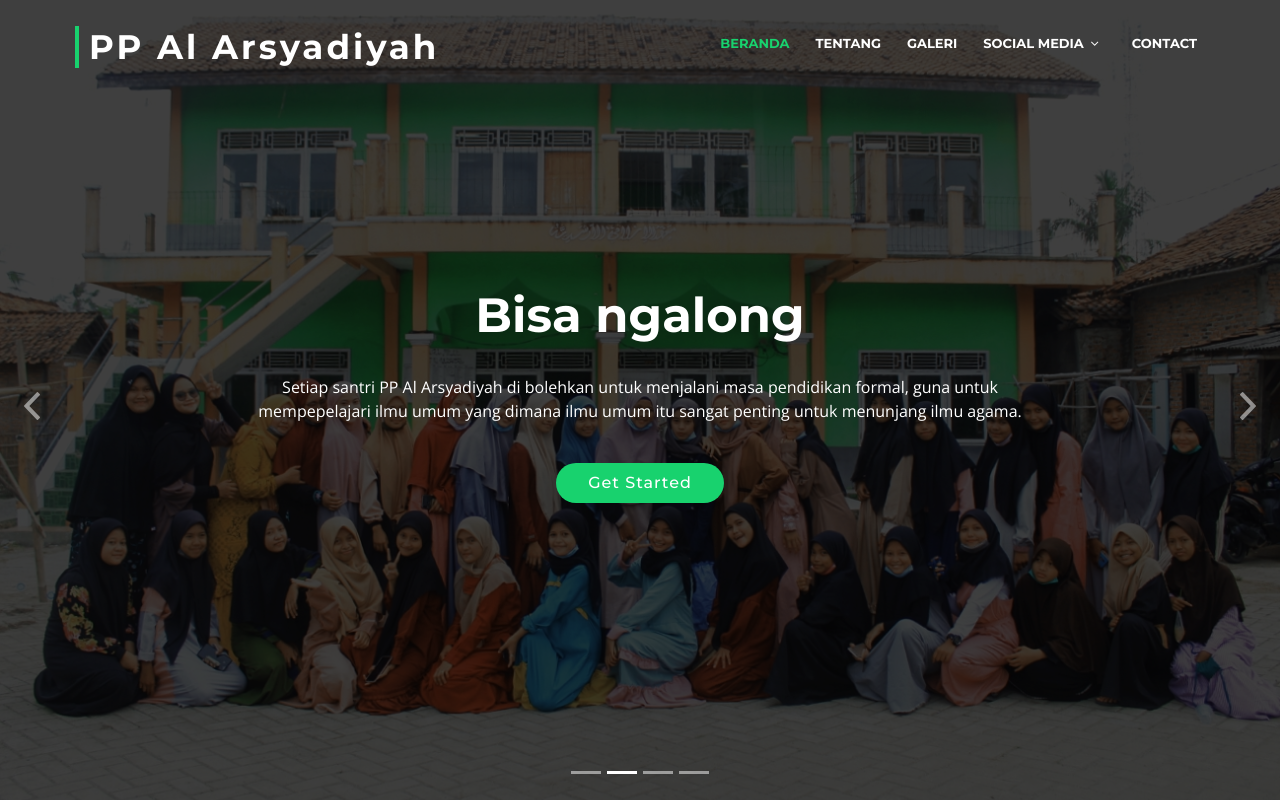
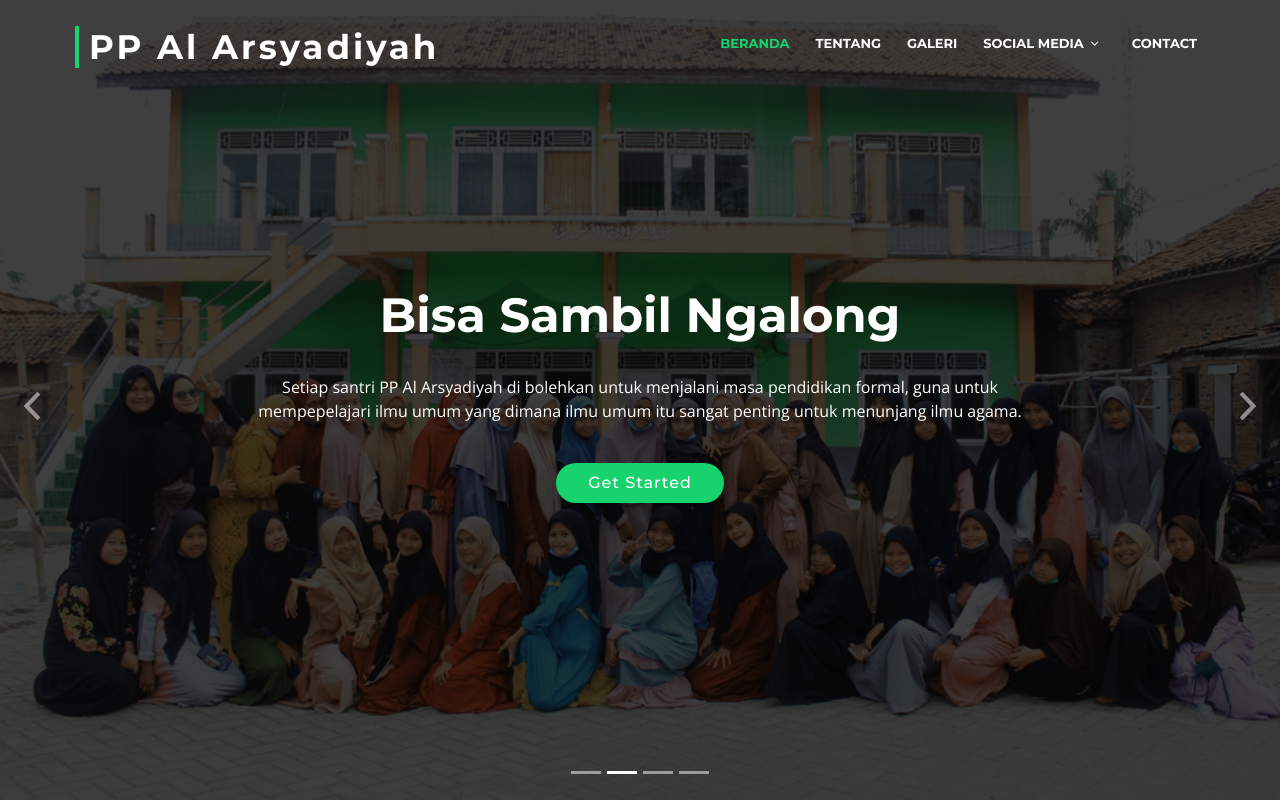
Before and after one commit to baimwkwk/PonpesAlarsyadiyah, a plain HTML site: page index.html in a window 1280 px wide. Shown: the top 800 px of the page. Drawn offline with nearby package versions, Linux system fonts and the light colour scheme; files whose address does not match are found by name.

Commit message:
Merubah Teks

```diff
--- a/index.html
+++ b/index.html
@@ -94,7 +94,7 @@
             <div class="carousel-background"><img src="img/madrasah/cewe siang.JPG" alt=""></div>
             <div class="carousel-container">
               <div class="carousel-content">
-                <h2>Bisa ngalong</h2>
+                <h2>Bisa Sambil Ngalong </h2>
                 <p>Setiap santri PP Al Arsyadiyah di bolehkan untuk menjalani masa pendidikan formal, guna untuk mempepelajari ilmu umum yang dimana ilmu umum itu sangat penting untuk menunjang ilmu agama.</p>
                 <a href="#featured-services" class="btn-get-started scrollto">Get Started</a>
               </div>
```
